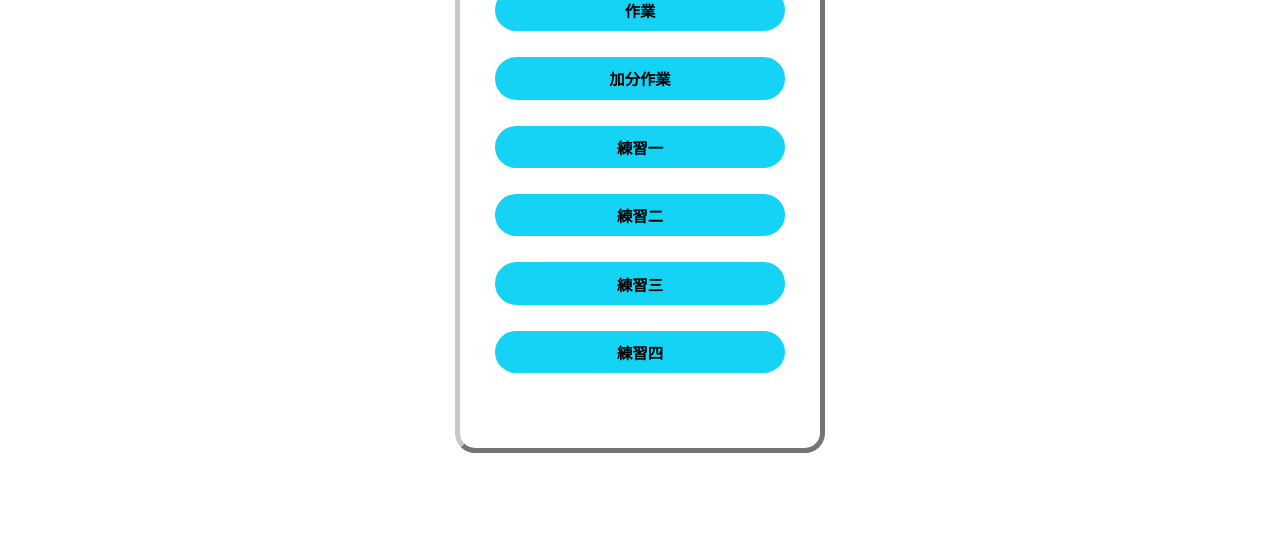
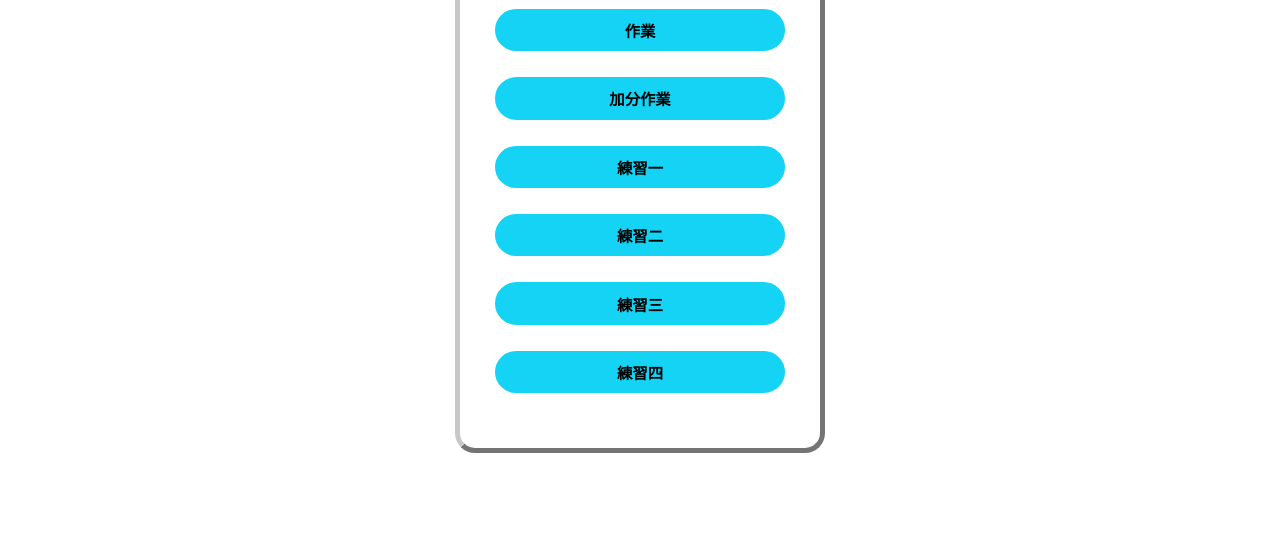
Before and after one commit to Timmy0221/homeworlk, a plain HTML site: page index.html in a window 1280 px wide. Shown: the part 273-830 px from the top of the page. Before the commit the page ends 800 px from the top, so only its background shows below. Drawn offline with Linux system fonts and the light colour scheme.

Commit message:
Update index.css

```diff
--- a/index.css
+++ b/index.css
@@ -47,9 +47,9 @@ div.container{
     border-color: #c8c8c8;
     border-radius: 20px;
     background-color: #fff;
-    margin: 8vh auto; /* 增加垂直邊距，讓容器更靠視窗中間 */
+    margin: 13vh auto; /* 增加垂直邊距，讓容器更靠視窗中間 */
     width: 45vh; /* 增加容器寬度 */
-    height: 75vh; /* 增加容器高度 */
+    height: 70vh; /* 增加容器高度 */
     justify-content: center;
     align-items: center;
     flex-direction: column;
```
